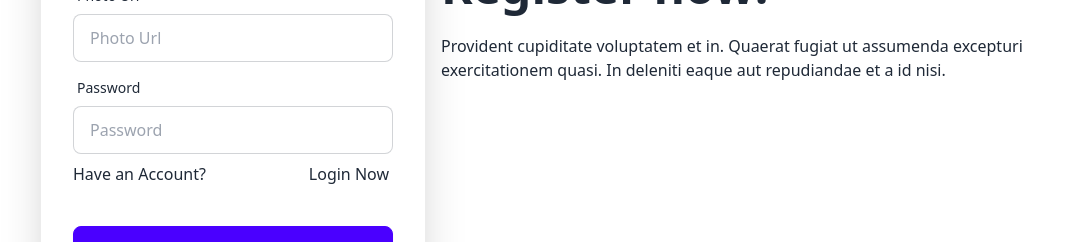
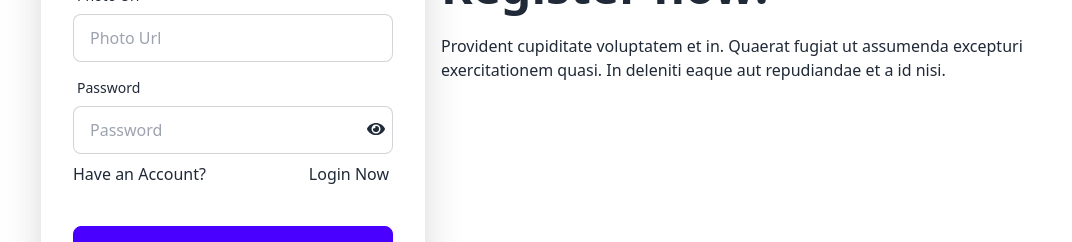
Before and after one commit to deveshbis/real-estate, a React (Vite) app: page /register in a window 1280 px wide. Shown: the part 446-688 px from the top of the page, without its empty margins (103-1175 px from the left). Built offline with nearby package versions, Linux system fonts and the light colour scheme; no server answers.

Commit message:
Implement show and hide passwords on the registration page.

```diff
--- a/src/Pages/UpdateProfile.jsx
+++ b/src/Pages/UpdateProfile.jsx
@@ -1,7 +1,7 @@
 
 import { useState } from 'react';
 import useAuth from '../Hooks/useAuth';
-import { toast } from 'react-toastify';
+import { ToastContainer, toast } from 'react-toastify';
 
 const UpdateProfile = () => {
     const { user, updateUserProfile } = useAuth();
@@ -25,6 +25,7 @@ const UpdateProfile = () => {
 
     return (
         <div className="profile-update-form flex justify-center items-center">
+            <ToastContainer></ToastContainer>
             <form onSubmit={handleSubmit}>
                 <div>
                     <label>Name:</label>
--- a/src/components/Login.jsx
+++ b/src/components/Login.jsx
@@ -9,6 +9,8 @@ import SocialLogin from "./SocialLogin";
 
 const Login = () => {
     const { signInUser } = useAuth();
+
+
 
     const navigate = useNavigate();
     const location = useLocation();
--- a/src/components/Register.jsx
+++ b/src/components/Register.jsx
@@ -4,12 +4,21 @@ import { useForm } from "react-hook-form";
 import useAuth from "../Hooks/useAuth";
 import { toast, ToastContainer } from 'react-toastify';
 import 'react-toastify/dist/ReactToastify.css';
+import { useState } from "react";
+import { FaEye, FaEyeSlash } from "react-icons/fa";
 
 const Register = () => {
 
     const { createUser, updateUserProfile } = useAuth();
     const navigate = useNavigate();
     const from = '/';
+
+
+    const [showPassword, setShowPassword] = useState(false);
+
+    const togglePasswordVisibility = () => {
+        setShowPassword(!showPassword);
+    };
 
     const {
         register,
@@ -32,6 +41,7 @@ const Register = () => {
                 toast.error(`Failed to register: ${error.message}`);
             });
     };
+
 
     const passwordValidation = {
         required: "Password is required",
@@ -78,13 +88,26 @@ const Register = () => {
                                 <input type="text" placeholder="Photo Url" className="input input-bordered" {...register("image", { required: true })} />
 
                             </div>
-                            <div className="form-control">
+                            <div className="form-control relative">
                                 <label className="label">
                                     <span className="label-text">Password</span>
                                 </label>
-                                <input type="password" placeholder="Password" className="input input-bordered" {...register("password", passwordValidation)} />
+
+                                <input
+                                    type={showPassword ? "text" : "password"}
+                                    placeholder="Password"
+                                    className="input input-bordered"
+                                    {...register("password", passwordValidation)}
+
+                                />
+                                <span onClick={togglePasswordVisibility} className="absolute bottom-14 right-1 pr-1 text-lg cursor-pointer">
+                                    {showPassword ? <FaEyeSlash /> : <FaEye />}
+                                </span>
+
+
                                 {errors.password && <span className="text-red-500">{errors.password.message}</span>}
                                 <label >
+
                                     <Link to='/login' className="flex justify-between items-center"> Have an Account? <span className="label hover:underline">Login Now</span></Link>
                                 </label>
                             </div>
```
